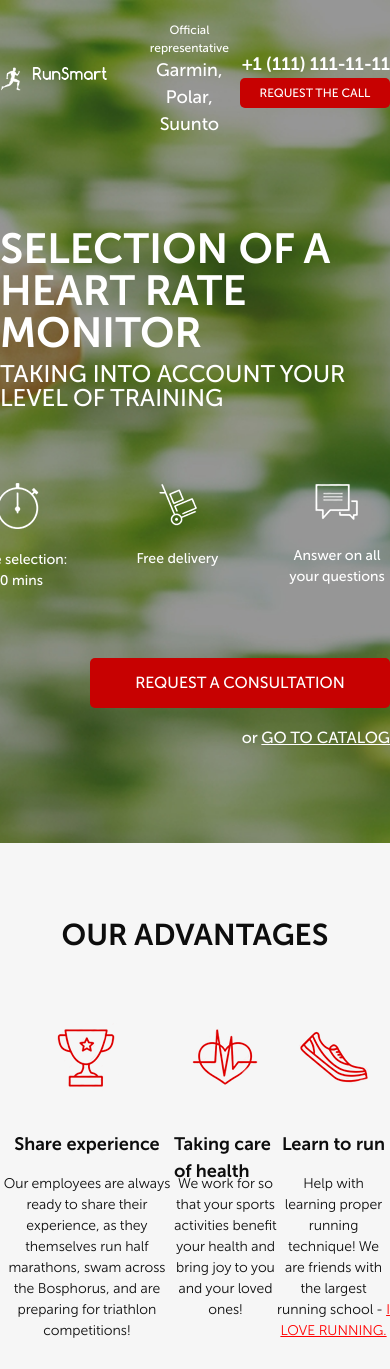
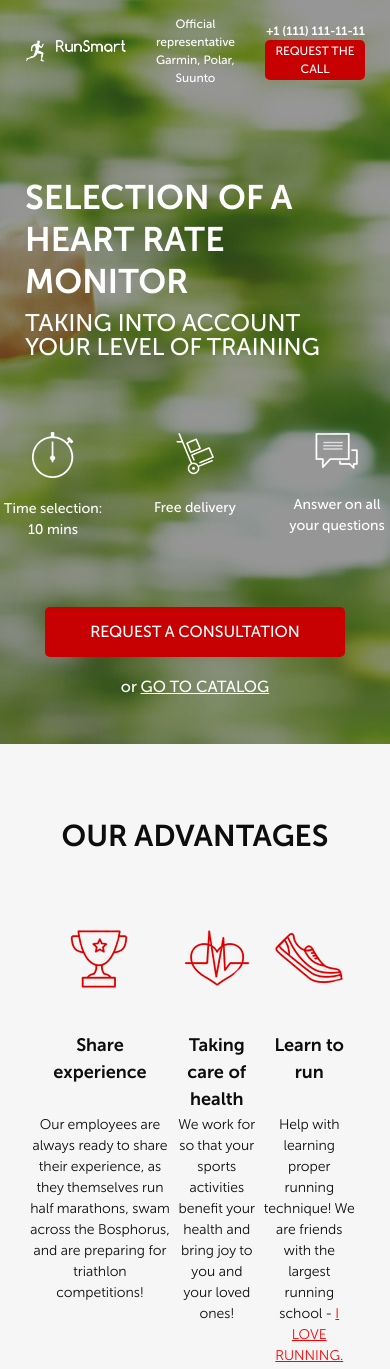
Before and after one commit to AndriyKostenko/HTML-CSS_Sport_website, a website: page src/index.html in a window 390 px wide. Drawn offline with Linux system fonts and the light colour scheme.

Commit message:
first 2 screens adapt. for all screens

```diff
--- /dev/null
+++ b/src/sass/_media.scss
@@ -0,0 +1,81 @@
+@media (max-width: 1200px) {
+    .promo {
+        min-height: 650px;
+        padding: 30px 0 93px 0;
+        background: url(../../img/main.jpg) center (center/cover) no-repeat;
+    }
+}
+
+
+
+
+@media (max-width: 991px) {
+    .promo {
+        min-height: 550px;
+        padding: 15px 25px 45px 25px;
+    }
+    .advantages {
+        &__wrapper {
+            margin-left: 30px;
+            margin-right: 30px;
+        }
+    }
+}
+
+
+@media (max-width: 767px) {
+    .promo {
+        &__header {
+            font-size: 34px;
+
+        }
+    }
+}
+
+
+@media (max-width: 575px) {
+    .header {
+        &__official span {
+            font-size: 12px;
+        }
+        &__phone {
+            font-size: 12px;
+        }
+        &__contacts button {
+            max-width: 100px;
+            height: 40px;
+            margin-left: 30px;
+        }
+    }
+    .promo {
+        &__wrapper {
+            align-items:center;
+        }
+        &__icons {
+            max-width: 390px;
+        }
+    }
+    .advantages {
+        &__block {
+            max-width: 140px;
+            margin-right: 5px;
+        }
+        &__block-subtitle {
+            margin-bottom: 40px;
+            text-align: center;
+        }
+    }
+}
+
+@media (max-width: 375px) {
+    .promo {
+        &__icons {
+            max-width: 350px;
+        }
+    }
+    .advantages {
+        &__block {
+            max-width: 120px;
+        }
+    }
+}
--- a/src/sass/style.scss
+++ b/src/sass/style.scss
@@ -11,3 +11,4 @@
 @import 'blocks/buttons';
 @import 'blocks/advantages';
 @import 'blocks/titles';
+@import 'media.scss';
```
Also changed, not shown: src/css/style.min.css.
